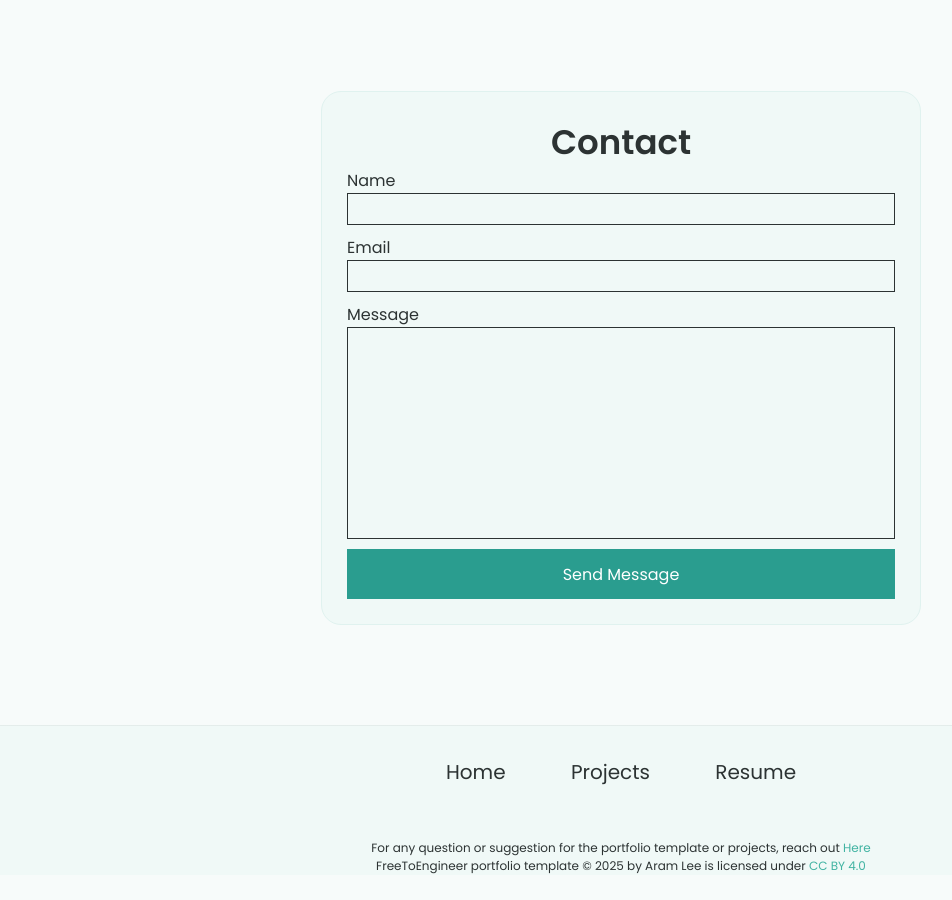
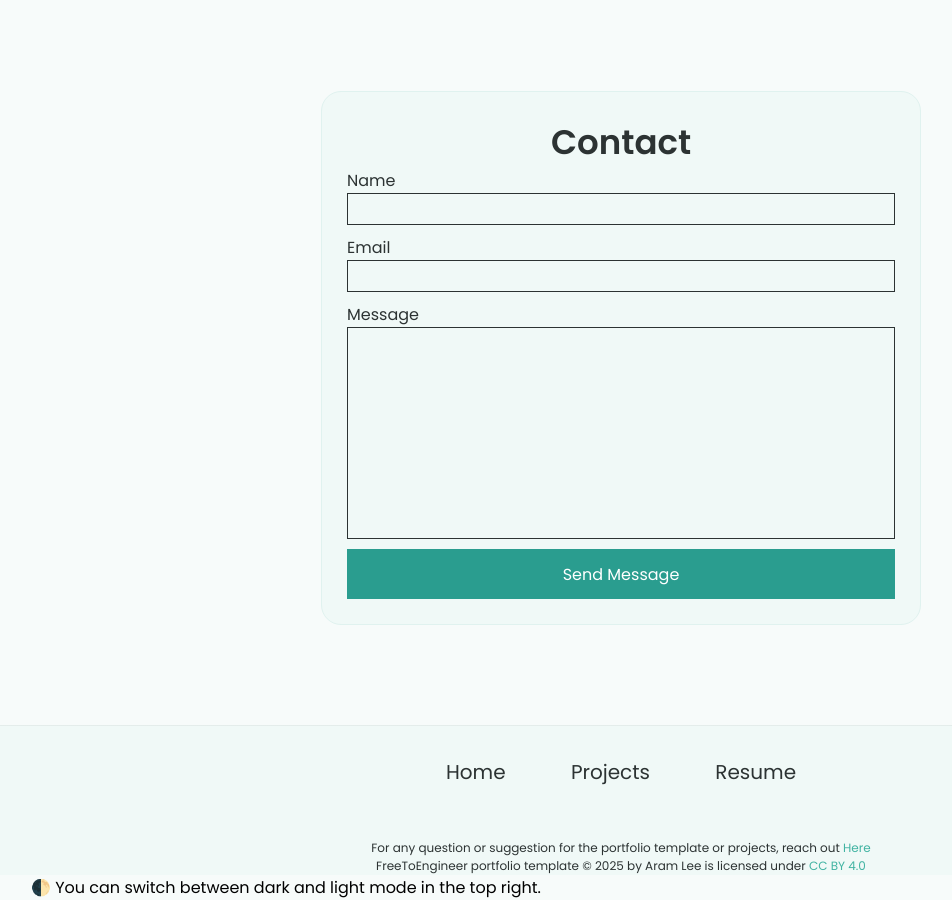
Before and after one commit to jaysonmendoza/jaysonmendoza.github.io, a Jekyll site: the page built from index.html, in a window 1280 px wide and 900 px high, scrolled down 2227 px. Shown: the whole window, without its empty margins (19-971 px from the left). Built offline with Jekyll 4.4.1, drawn with Linux system fonts in a browser that asks for light colours; before the commit the page ends 3102 px from its top, so only the background shows below that.

Commit message:
Update wrapper.html

```diff
--- a/_layouts/wrapper.html
+++ b/_layouts/wrapper.html
@@ -30,6 +30,10 @@
 
     {% include footer.html %}
 
+    <div id="themeTipToast" class="theme-toast" role="alert">
+      🌓 You can switch between dark and light mode in the top right.
+    </div>
+
     <script>
   const toggle = document.getElementById('darkModeToggle');
   const savedTheme = localStorage.getItem('theme');
```
